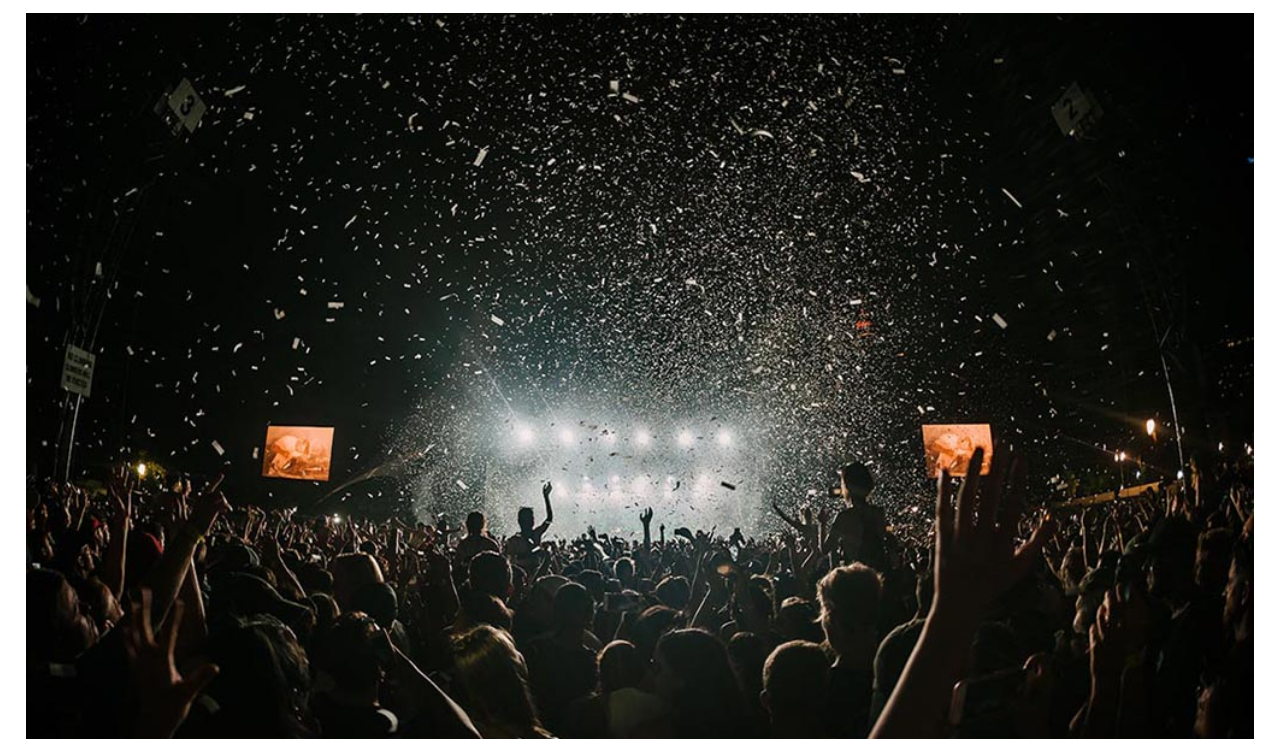
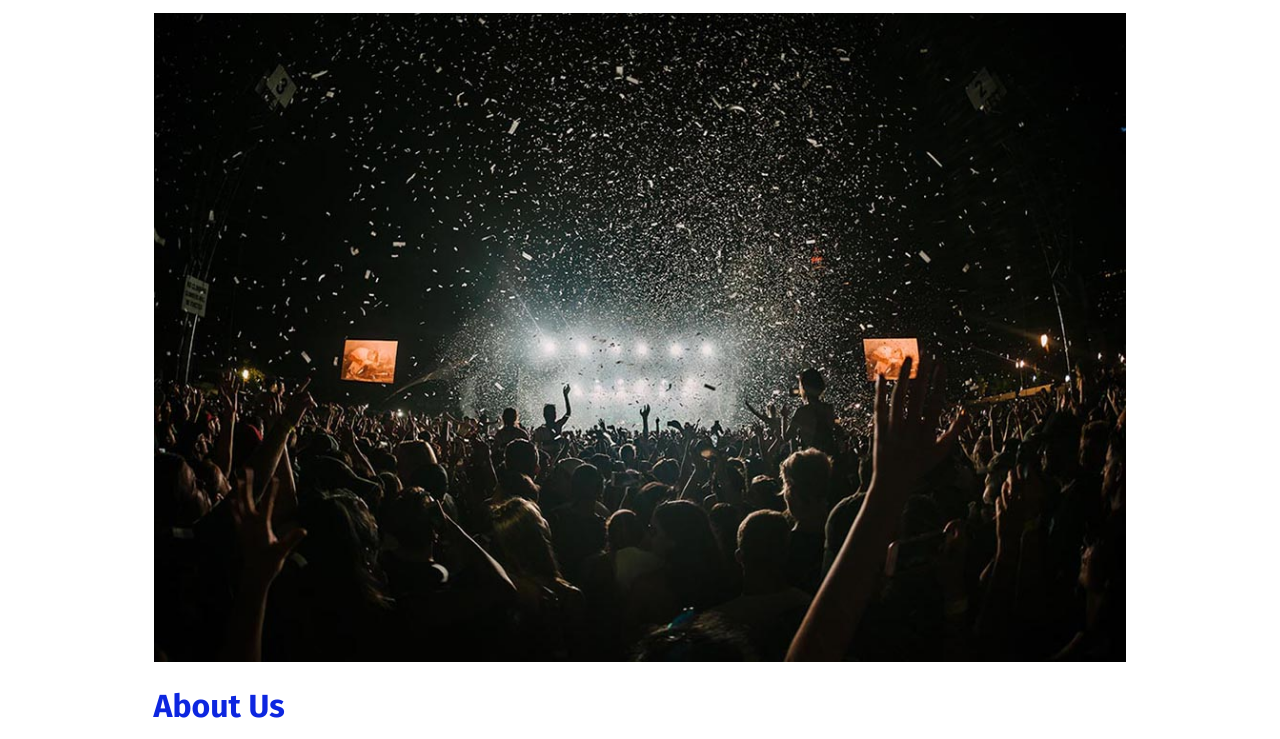
Before and after one commit to lizzieives/dwdd1600, a plain HTML site: page 07advanced-css/index.html in a window 1280 px wide. Shown: the part 183-922 px from the top of the page. Drawn offline with Linux system fonts and the light colour scheme.

Commit message:
added margin

```diff
--- a/07advanced-css/review.css
+++ b/07advanced-css/review.css
@@ -254,3 +254,8 @@ footer a {
     color: #DFE1A8;
     margin: .5rem 0 1rem 1vw;
 }
+
+header, nav, main, footer {
+    max-width: 64rem;
+    margin: 0 auto;
+}
```
